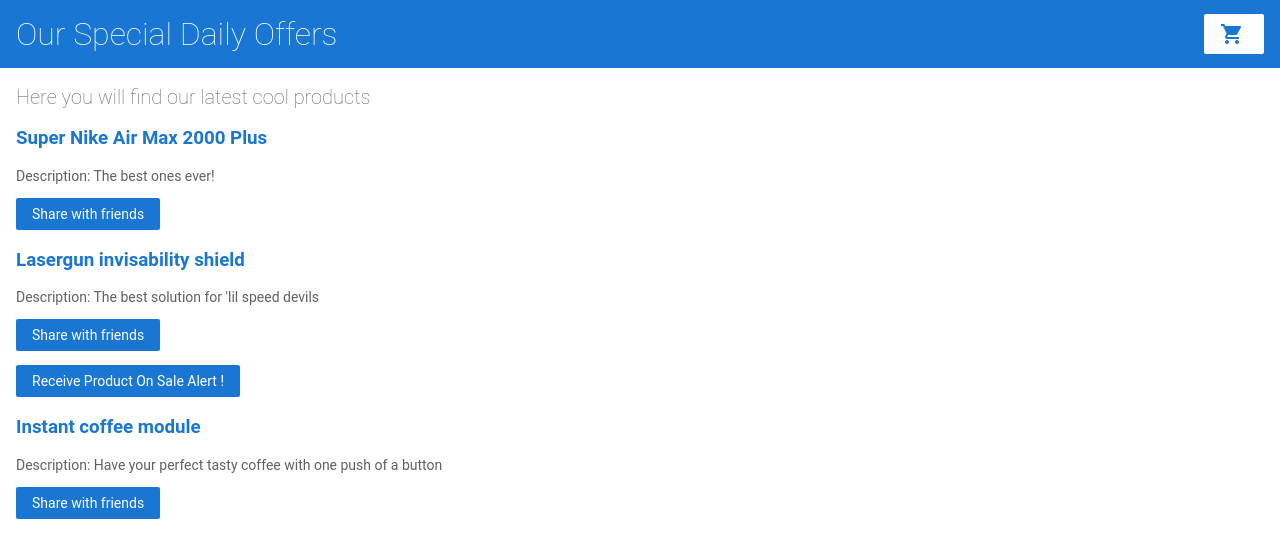
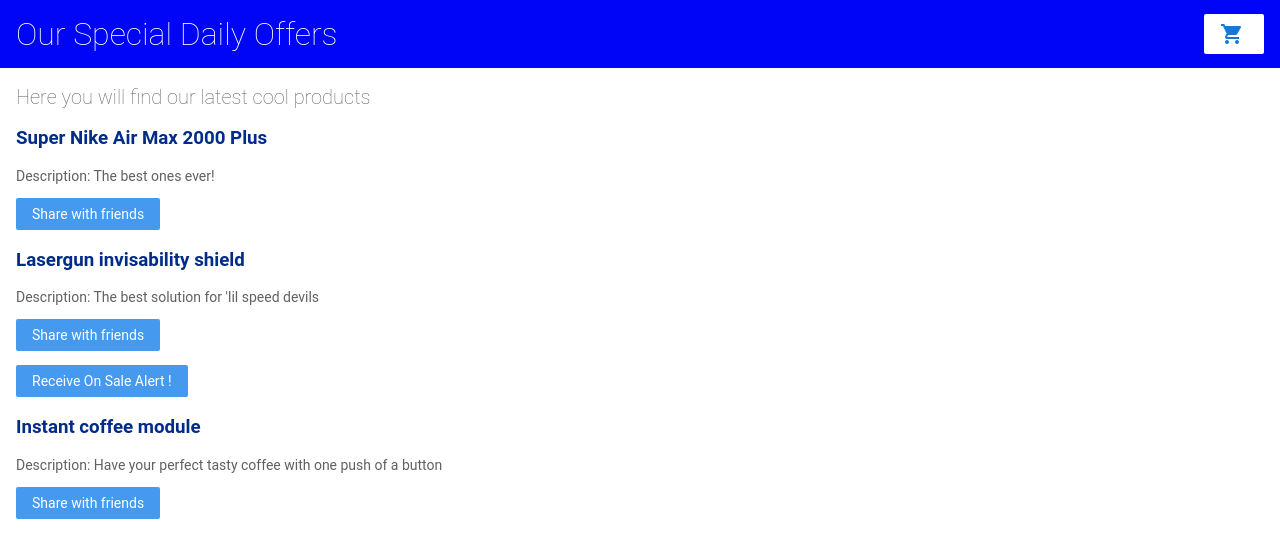
Before and after one commit to Ruben80/Angular-IO, an Angular app: page / in a window 1280 px wide. Shown: the top 558 px of the page. Built offline with nearby package versions, Linux system fonts and the light colour scheme.

Commit message:
3 files modified

```diff
--- a/src/app/product-alerts/product-alerts.component.html
+++ b/src/app/product-alerts/product-alerts.component.html
@@ -1,3 +1,3 @@
 <p *ngIf="product.price > 250">
-  <button (click)="notify.emit()" >Receive Product On Sale Alert ! </button>
+  <button (click)="notify.emit()" >Receive On Sale Alert ! </button>
 </p>
--- a/src/app/product-list/product-list.component.ts
+++ b/src/app/product-list/product-list.component.ts
@@ -15,7 +15,7 @@ export class ProductListComponent {
   }
 
   onNotify() {
-  window.alert('You will be notified when the product goes on sale');
+  window.alert('You will be notified when the product goes is sale');
   }
 
 }
--- a/src/styles.css
+++ b/src/styles.css
@@ -43,7 +43,7 @@ p {
 
 a {
   cursor: pointer;
-  color: #1976d2;
+  color: #002b88;
   text-decoration: none;
 }
 
@@ -77,7 +77,7 @@ label {
   border-radius: 2px;
   font-size: 14px;
   cursor: pointer;
-  background-color: #1976d2;
+  background-color: #459af0;
   color: white;
   border: none;
 }
@@ -109,7 +109,7 @@ label {
 app-top-bar {
   width: 100%;
   height: 68px;
-  background-color: #1976d2;
+  background-color: #0004f7;
   padding: 16px;
   display: flex;
   flex-direction: row;
```
